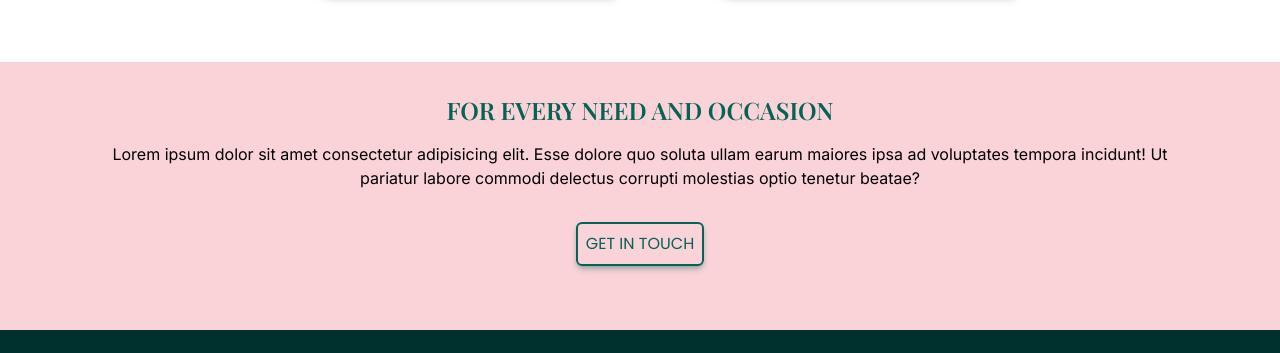
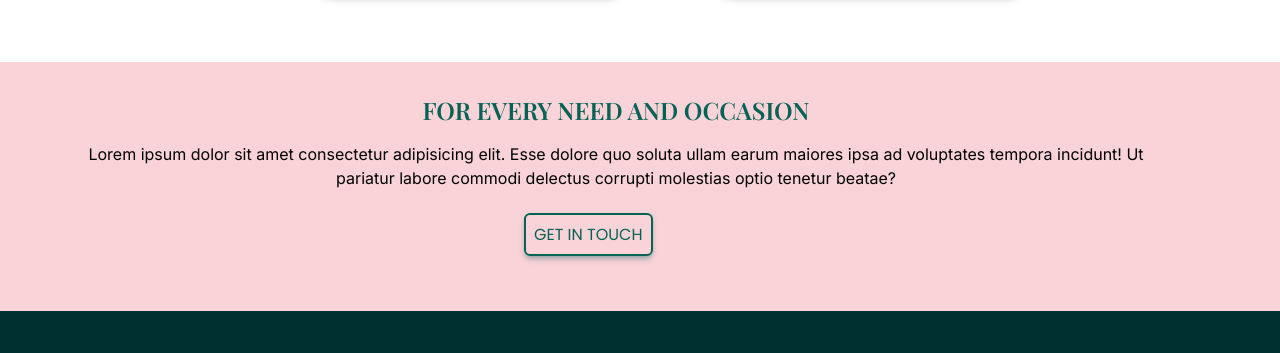
Before and after one commit to MariemHachani/portfolio, a Next.js app: page /photographer-brussels/services in a window 1280 px wide. Shown: the part 1010-1363 px from the top of the page. Built offline with nearby package versions, Linux system fonts and the light colour scheme.

Commit message:
homescreen some animations

```diff
--- a/src/app/photographer-brussels/_components/image_banner_call_to_action.tsx
+++ b/src/app/photographer-brussels/_components/image_banner_call_to_action.tsx
@@ -1,16 +1,24 @@
 import { PlayfairDisplay, poppins } from "@/app/fonts/fonts";
 import Link from "next/link";
+import { useIsVisible } from "./utils/element-visibility";
+import { useRef } from "react";
 
 export default function ImageCallToAction(params: { title: string, subtitle: string, url: string }) {
+    const ref1 = useRef<HTMLInputElement>(null);
+    const isVisible1 = useIsVisible(ref1);
     return (
-        <div className="flex justify-center overflow-hidden  relative h-96">
+        <div ref={ref1} className="flex justify-center overflow-hidden  relative h-96">
             <img className="object-cover w-full h-full blur-sm" src="/jpg/family-photoshoot.jpg" alt=""></img>
             <div className="absolute top-0 bg-midpink-extra w-full h-full ">
-                <div className="flex flex-col h-full items-center justify-center sm:max-w-xl md:max-w-3xl lg:max-w-4xl xl:max-w-6xl mx-auto px-4 md:px-12 py-2 md:py-8 ">
+                <div className={`flex flex-col h-full items-center justify-center sm:max-w-xl md:max-w-3xl lg:max-w-4xl xl:max-w-6xl mx-auto px-4 md:px-12 py-2 md:py-8
+                transition-all  duration-1000 ${isVisible1 ? " translate-x-10 opacity-100 " : "opacity-0 -translate-x-10"}`}>
+
                     <h2 style={PlayfairDisplay.style} className=" text-2xl text-white uppercase">{params.title}</h2>
                     <p className="text-center text-white pt-4">{params.subtitle}</p>
-                    <Link href={params.url} style={poppins.style}
-                        className="my-8 py-2 px-2 relative border-2 overflow-hidden font-medium  border-white  shadow-2xl transition-all  before:absolute before:bottom-0 before:left-0 before:top-0 before:z-0 before:h-full before:w-0 before:bg-midpink before:transition-all before:duration-500 text-white hover:shadow-midpink shadow-midpink hover:before:left-0 hover:before:w-full rounded-md uppercase"><span className="relative z-10">See More</span></Link>
+                    <div className={`my-8 w-1/4 delay-1000 transition-all   ${isVisible1 ? "duration-1000 translate-x-14 opacity-100 " : "opacity-0 -translate-x-14"}`}>
+                        <Link href={params.url} style={poppins.style}
+                            className=" py-2 px-2 relative border-2 overflow-hidden font-medium  border-white  shadow-2xl transition-all  before:absolute before:bottom-0 before:left-0 before:top-0 before:z-0 before:h-full before:w-0 before:bg-midpink before:transition-all before:duration-500 text-white hover:shadow-midpink shadow-midpink hover:before:left-0 hover:before:w-full rounded-md uppercase"><span className="relative z-10">See More</span></Link>
+                    </div>
                 </div>
             </div>
         </div>
--- a/src/app/photographer-brussels/_components/no_image_banner.tsx
+++ b/src/app/photographer-brussels/_components/no_image_banner.tsx
@@ -1,14 +1,22 @@
 import { PlayfairDisplay, poppins } from "@/app/fonts/fonts"
 import Link from "next/link"
+import { useRef } from "react";
+import { useIsVisible } from "./utils/element-visibility";
 
 export default function NoImageBanner(params: { title: string, subtitle: string }) {
+    const ref1 = useRef<HTMLInputElement>(null);
+    const isVisible1 = useIsVisible(ref1);
     return (
-        <div className="bg-lightpink ">
-            <div className="flex flex-col items-center justify-center sm:max-w-xl md:max-w-3xl lg:max-w-4xl xl:max-w-6xl mx-auto px-4 md:px-12 py-2 md:py-8 ">
+        <div ref={ref1} className="bg-lightpink ">
+            <div className={`flex flex-col items-center justify-center sm:max-w-xl md:max-w-3xl lg:max-w-4xl xl:max-w-6xl  px-4 md:px-12 py-2 md:py-8
+                transition-all  duration-1000 ${isVisible1 ? " translate-x-10 opacity-100 " : "opacity-0 -translate-x-10"}`}>
                 <h2 style={PlayfairDisplay.style} className="text-2xl text-green uppercase">{params.title}</h2>
                 <p className="text-center pt-4">{params.subtitle}</p>
-                <Link style={poppins.style} href={"/photographer-brussels/contact"}
-                    className="my-8 py-2 px-2 relative border-2 overflow-hidden font-medium  border-green text-green  shadow-md transition-all  before:absolute before:bottom-0 before:left-0 before:top-0 before:z-0 before:h-full before:w-0 before:bg-green before:transition-all before:duration-500 hover:text-white  shadow-green-transparent hover:before:left-0 hover:before:w-full rounded-md uppercase"><span className="relative z-10">Get In Touch</span></Link>
+
+                <div className={`my-8 w-1/4 delay-1000 transition-all   ${isVisible1 ? "duration-1000 translate-x-10 opacity-100 " : "opacity-0 -translate-x-10"}`}>
+                    <Link style={poppins.style} href={"/photographer-brussels/contact"}
+                        className="py-2 px-2 relative border-2 overflow-hidden font-medium  border-green  text-green  shadow-md transition-all  before:absolute before:bottom-0 before:left-0 before:top-0 before:z-0 before:h-full before:w-0 before:bg-green before:transition-all before:duration-500 hover:text-white  shadow-green-transparent hover:before:left-0 hover:before:w-full rounded-md uppercase"><span className="relative z-10">Get In Touch</span></Link>
+                </div>
             </div>
         </div>
     )
--- /dev/null
+++ b/src/app/photographer-brussels/_components/utils/element-visibility.tsx
@@ -0,0 +1,19 @@
+import { useEffect, useState } from "react";
+
+export function useIsVisible(ref: any) {
+    const [isIntersecting, setIntersecting] = useState(false);
+
+    useEffect(() => {
+      const observer = new IntersectionObserver(([entry]) => {
+          setIntersecting(entry.isIntersecting)
+      }
+      );
+
+      observer.observe(ref.current);
+      return () => {
+        observer.disconnect();
+      };
+    }, [ref]);
+
+    return isIntersecting;
+  }
--- a/src/app/photographer-brussels/_events/page.tsx
+++ b/src/app/photographer-brussels/_events/page.tsx
@@ -1,9 +1,13 @@
 import { PlayfairDisplay, poppins } from "@/app/fonts/fonts";
 import Link from "next/link";
+import { useRef } from "react";
+import { useIsVisible } from "../_components/utils/element-visibility";
 
 export default function Events() {
+    const ref1 = useRef<HTMLInputElement>(null);
+    const isVisible1 = useIsVisible(ref1);
     return (
-        <div className=" flex py-4 h-96">
+        <div ref={ref1} className={`flex py-4 h-96 transition-opacity ease-in duration-1000 ${isVisible1 ? "opacity-100" : "opacity-0"}`}>
             <div className="flex-1">
                 <img className="object-cover h-full w-full" src="/jpg/events-photoshoot.jpg" alt="event-photograhy"></img>
             </div>
--- a/src/app/photographer-brussels/_lifestyle/page.tsx
+++ b/src/app/photographer-brussels/_lifestyle/page.tsx
@@ -1,19 +1,23 @@
 import { PlayfairDisplay, poppins } from "@/app/fonts/fonts";
 import Link from "next/link";
+import { useIsVisible } from "../_components/utils/element-visibility";
+import { useRef } from "react";
 
 export default function Lifestyle() {
+    const ref1 = useRef<HTMLInputElement>(null);
+    const isVisible1 = useIsVisible(ref1);
     return (
-        <div className=" flex py-4 h-96">
+        <div ref={ref1} className={`flex py-4 h-96 transition-opacity ease-in duration-1000 ${isVisible1 ? "opacity-100" : "opacity-0"}`}>
             <div className="flex-1">
                 <img className="object-cover h-full w-full" src="/jpg/lifestyle-photoshoot.jpg" alt="lifestyle-photograhy"></img>
             </div>
-            <div className="flex-1 ">
+            <div className="flex-1">
                 <div className="pl-16">
                     <h1 style={PlayfairDisplay.style} className="font-bold text-2xl text-midpink">Lifestyle Photography</h1>
                     <p style={poppins.style} className="my-8 text-justify">Lorem ipsum dolor sit amet consectetur, adipisicing elit. Pariatur asperiores optio est voluptates expedita sint minus dolore qui, sed cum laboriosam, ratione temporibus? Necessitatibus eveniet natus nihil dolore accusamus quia.</p>
                     <Link href={"/photographer-brussels/portfolio/lifestyle-photography"}
                         className="my-8 py-2 px-2 relative border-2 overflow-hidden font-medium  border-midpink text-midpink  shadow-2xl transition-all  before:absolute before:bottom-0 before:left-0 before:top-0 before:z-0 before:h-full before:w-0 before:bg-midpink before:transition-all before:duration-500 hover:text-white hover:shadow-midpink shadow-midpink hover:before:left-0 hover:before:w-full rounded-md uppercase"><span className="relative z-10">See More</span></Link>
-                        </div>
+                </div>
             </div>
         </div>
     )
--- a/src/app/photographer-brussels/_products/page.tsx
+++ b/src/app/photographer-brussels/_products/page.tsx
@@ -1,16 +1,20 @@
 import { PlayfairDisplay, poppins } from "@/app/fonts/fonts";
 import Link from "next/link";
+import { useRef } from "react";
+import { useIsVisible } from "../_components/utils/element-visibility";
 
 export default function Product() {
+    const ref1 = useRef<HTMLInputElement>(null);
+    const isVisible1 = useIsVisible(ref1);
     return (
-        <div className=" flex py-4 h-96">
+        <div ref={ref1} className={`flex py-4 h-96 transition-opacity ease-in duration-1000 ${isVisible1 ? "opacity-100" : "opacity-0"}`}>
             <div className="flex-1 ">
                 <div className="pr-16">
                     <h1 style={PlayfairDisplay.style} className="font-bold text-2xl text-midpink">Product Photography</h1>
                     <p style={poppins.style} className="my-8 text-justify">Lorem ipsum dolor sit amet consectetur, adipisicing elit. Pariatur asperiores optio est voluptates expedita sint minus dolore qui, sed cum laboriosam, ratione temporibus? Necessitatibus eveniet natus nihil dolore accusamus quia.</p>
                     <Link href={"/photographer-brussels/portfolio/product-photography"}
                         className="my-8 py-2 px-2 relative border-2 overflow-hidden font-medium  border-midpink text-midpink  shadow-2xl transition-all  before:absolute before:bottom-0 before:left-0 before:top-0 before:z-0 before:h-full before:w-0 before:bg-midpink before:transition-all before:duration-500 hover:text-white hover:shadow-midpink shadow-midpink hover:before:left-0 hover:before:w-full rounded-md uppercase"><span className="relative z-10">See More</span></Link>
-                        </div>
+                </div>
             </div>
             <div className="flex-1">
                 <img className="object-cover h-full w-full" src="/jpg/product-photoshoot.jpg" alt=""></img>
--- a/src/app/photographer-brussels/_weddings/page.tsx
+++ b/src/app/photographer-brussels/_weddings/page.tsx
@@ -1,9 +1,13 @@
 import { PlayfairDisplay, poppins } from "@/app/fonts/fonts";
 import Link from "next/link";
+import { useRef } from "react";
+import { useIsVisible } from "../_components/utils/element-visibility";
 
 export default function Wedding() {
+    const ref1 = useRef<HTMLInputElement>(null);
+    const isVisible1 = useIsVisible(ref1);
     return (
-        <div className=" flex py-4 h-96">
+        <div ref={ref1} className={`flex py-4 h-96 transition-opacity ease-in duration-1000 ${isVisible1 ? "opacity-100" : "opacity-0"}`}>
             <div className="flex-1 ">
                 <div className="pr-16">
                     <h1 style={PlayfairDisplay.style} className="font-bold text-2xl text-midpink">Wedding Photography</h1>
```
